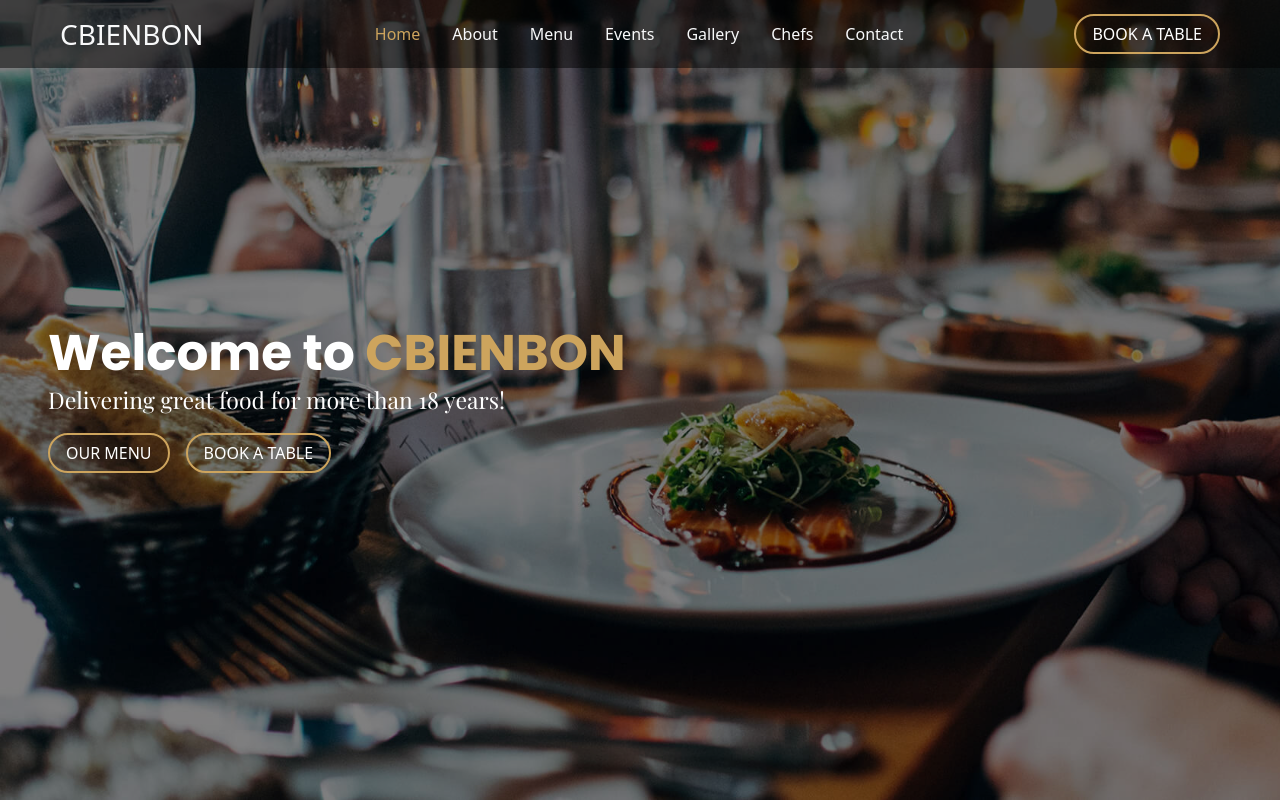
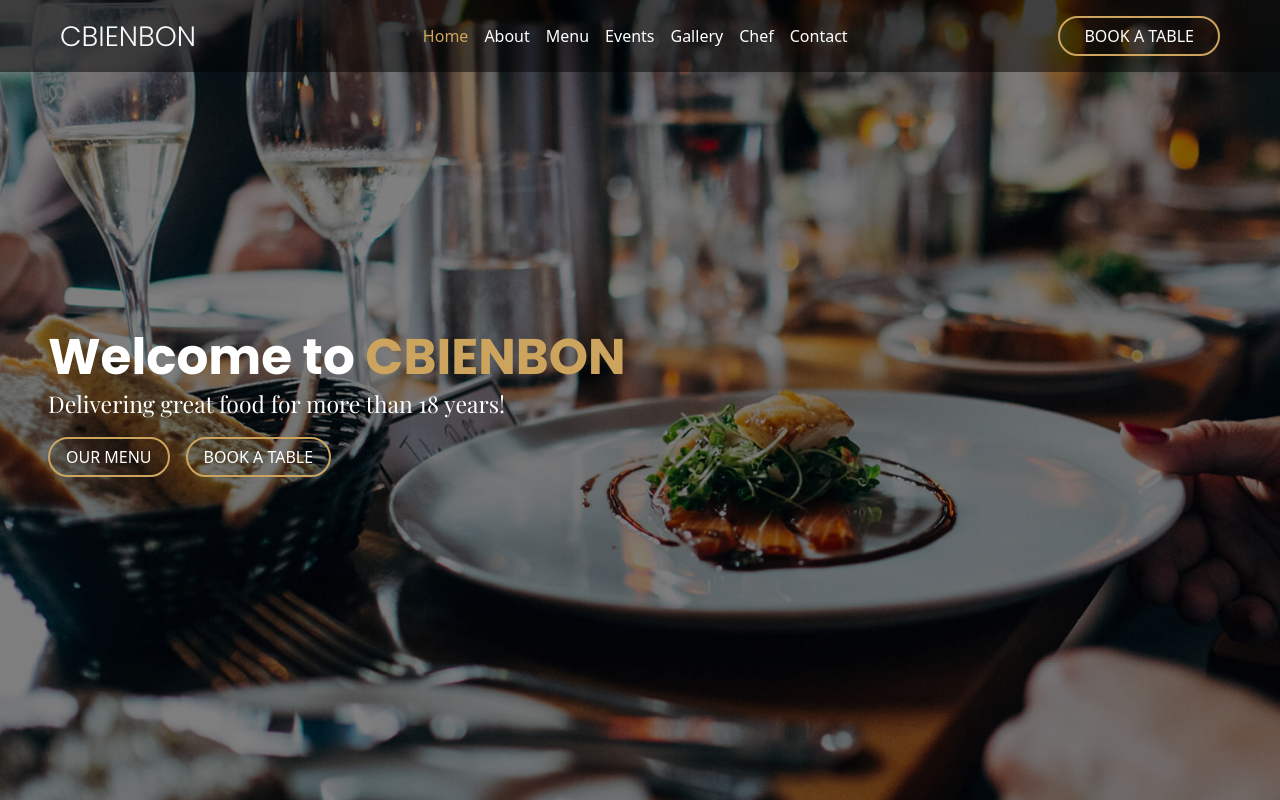
Before and after one commit to robindkns/ProjetCBienBon_HTML-CSS-Bootstrap, a website: page index.html in a window 1280 px wide. Drawn offline with nearby package versions, Linux system fonts and the light colour scheme; a web font is replaced by a local one.

Commit message:
header responsive Tablette avancement

```diff
--- a/index.html
+++ b/index.html
@@ -11,35 +11,40 @@
         <div class="header">
 
         </div>
-        <nav class="navbar navbar-expand-lg navBar">
+        <nav class="navbar navbar-expand-lg w-100 navBar">
             <div class="container-fluid">
-                <a class="navbar-brand text-light ms-5 fs-3" href="#">CBIENBON</a>
-                <div class="collapse navbar-collapse" id="navbarToggleExternalContent">
+                <h1><a class="navbar-brand ms-5 text-light fs-3 fw-light" href="#">CBIENBON</a></h1>
+                <button class="navbar-toggler" type="button" data-bs-toggle="collapse" data-bs-target="#navbarSupportedContent" aria-controls="navbarSupportedContent" aria-expanded="false" aria-label="Toggle navigation">
+                    <span class="navbar-toggler-icon"></span>
+                </button>
+                <div class="collapse navbar-collapse" id="navbarSupportedContent">
                     <ul class="navbar-nav me-auto mb-2 mb-lg-0 mx-auto">
                     <li class="nav-item">
-                            <a class="nav-link active text-light me-3 actif" aria-current="page" href="#">Home</a>
+                        <a class="nav-link active actif" aria-current="page" href="#">Home</a>
                     </li>
                     <li class="nav-item">
-                            <a class="nav-link text-light me-3" href="#">About</a>
+                        <a class="nav-link active text-white test" aria-current="page" href="#">About</a>
                     </li>
                     <li class="nav-item">
-                            <a class="nav-link text-light me-3" href="#">Menu</a>
+                        <a class="nav-link active text-white" aria-current="page" href="#">Menu</a>
                     </li>
                     <li class="nav-item">
-                            <a class="nav-link text-light me-3" href="#">Events</a>
+                        <a class="nav-link active text-white" aria-current="page" href="#">Events</a>
                     </li>
                     <li class="nav-item">
-                            <a class="nav-link text-light me-3" href="#">Gallery</a>
+                        <a class="nav-link active text-white" aria-current="page" href="#">Gallery</a>
                     </li>
                     <li class="nav-item">
-                            <a class="nav-link text-light me-3" href="#">Chefs</a>
+                        <a class="nav-link active text-white" aria-current="page" href="#">Chef</a>
                     </li>
                     <li class="nav-item">
-                            <a class="nav-link text-light me-3" href="#">Contact</a>
+                        <a class="nav-link active text-white" aria-current="page" href="#">Contact</a>
                     </li>
                     </ul>
+                    <form class="d-flex" role="search">
+                    <button class="btn me-5 px-4" type="submit">BOOK A TABLE</button>
+                    </form>
                 </div>
-                <button class="btn px-3 me-5 bookTable">BOOK A TABLE</button>
                 </div>
             </nav>
         <div class="headerText">
--- a/public/src/sass/modules/_header.sass
+++ b/public/src/sass/modules/_header.sass
@@ -25,6 +25,11 @@ nav .nav-link:hover
 
 .actif
     color: $ocre !important
+
+.btn
+    color: white
+    border-radius: 20px
+    border: solid 2px $ocre
 
 nav .btn:hover
     background-color: $ocre
```
Also changed, not shown: public/css/app.css, 1 other file. Lines whose indentation alone changed are shown as unchanged.
